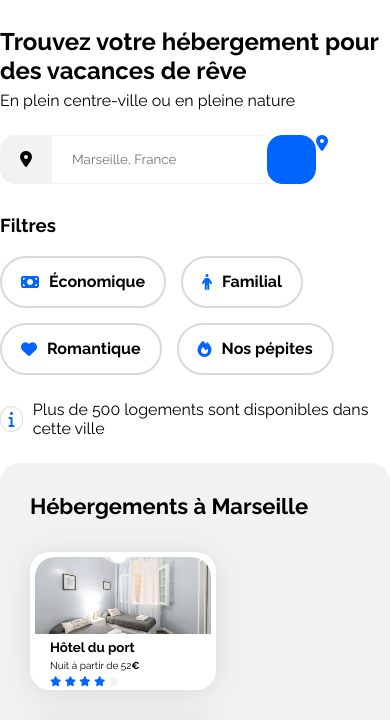
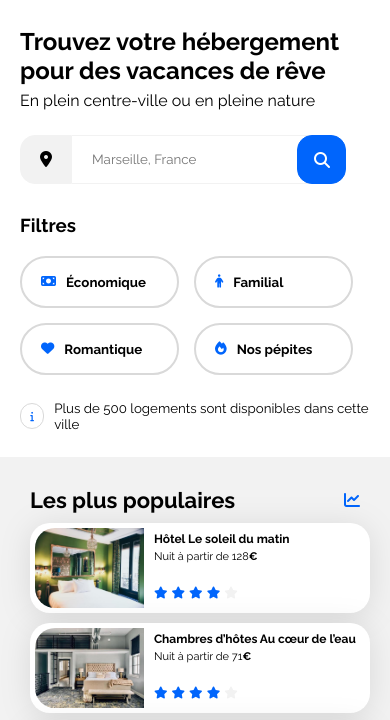
Before and after one commit to flotoine/booki, a plain HTML site: page index.html in a window 390 px wide. Shown: the part 112-832 px from the top of the page. Drawn offline with Linux system fonts and the light colour scheme.

Commit message:
Recherche et filtres terminés, agencement populaires et hébergement

```diff
--- a/css/style.css
+++ b/css/style.css
@@ -568,6 +568,19 @@ footer {
         margin: 20px;
     }
 
+    .cartouche-superieur {
+        margin-left: 20px;
+        margin-right: 20px;
+    }
+
+    .outil-recherche {
+        margin-left: 20px;
+        margin-right: 20px;
+    }
+
+    .outil-recherche-champ input {
+        width: 220px;
+    }
 
     .bouton-recherche {
         display: none;
@@ -575,6 +588,13 @@ footer {
 
     .bouton-loupe {
         display:flex;
+        position: relative;
+        right: 15px;
+    }
+
+    .bouton-loupe i {
+        position: relative;
+        top: 17px; right: 32px;
     }
 
     .bouton-loupe input {
@@ -585,12 +605,67 @@ footer {
         border: solid 1px #0065FC;
     }
 
-    .bouton-loupe-image {
-        position: relative;
-        height: 17px;
-        width: auto;
-        right:35px;
-        top:17px; /*****Temporaire, trouver comment fixer à l'objet input******/
+    .filtres {
+        margin-left: 20px;
+        margin-right: 20px;
+        width: 100%;
+    }
+
+    .filtre {
+        width: 30%;
+        font-size: smaller;
+    }
+
+    .filtre:active {
+        background-color: #DEEBFF;
+    }
+
+    .nombre-logements-disponibles {
+        margin-left: 20px;
+        margin-right: 20px;
+    }
+
+    .nombre-logements-disponibles p{
+        font-size: smaller;
+    }
+
+    .icone-i {
+        font-size: x-small;
+    }
+
+    .hebergements-and-populaires {
+        flex-direction: column-reverse;
+    }
+
+    .hebergements-and-populaires section {
+        border-radius: 0px;
+    }
+
+    .populaires{
+        display: flex;
+        flex-direction: column;
+        margin-top: 0px;
+        height: 400px;
+    }
+
+    .populaires-cards {
+        flex-direction: column;
+    }
+
+    .populaires-cards .card {
+        margin-top: 10px;
+    }
+
+    .populaires-cards article {
+        width: 100%;
+    }
+
+    .populaires-cards a {
+        width: 100%;
+    }
+
+    .hebergements{
+        background-color: #FFFFFF!important;
     }
 
     /* ... */
--- a/index.html
+++ b/index.html
@@ -39,7 +39,7 @@
                         <input type="text" name="lieu" id="lieu" placeholder="Marseille, France"> <!-- trouver comment mettre un h3 ici: réponse: pas possible-->
                     </div>
                 <div class="bouton-recherche"><input type="submit" value="Rechercher"></div>
-                <div class="bouton-loupe"><input type="submit" value=""> <i class="fa-solid fa-location-dot"></i></div>
+                <div class="bouton-loupe"><input type="submit" value=""> <i class="fa-solid fa-magnifying-glass" style="color: #FFFFFF;"></i></div>
             </form>
             </div>
 
```
